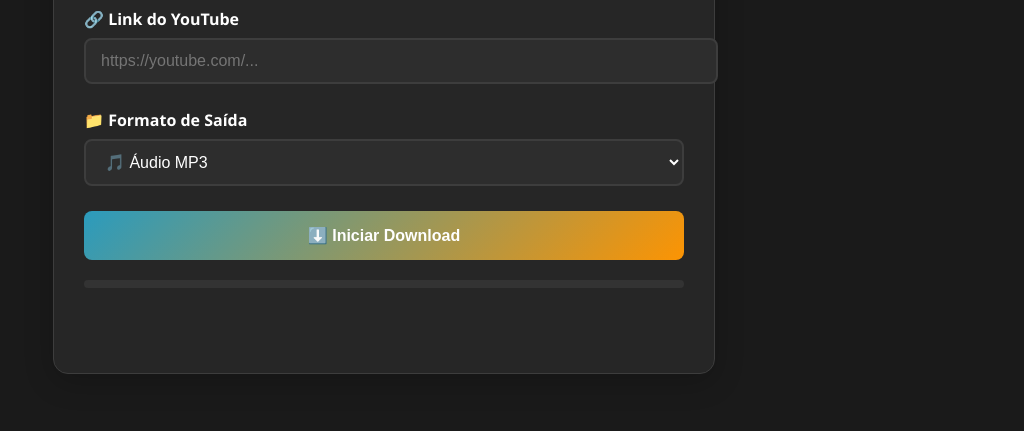
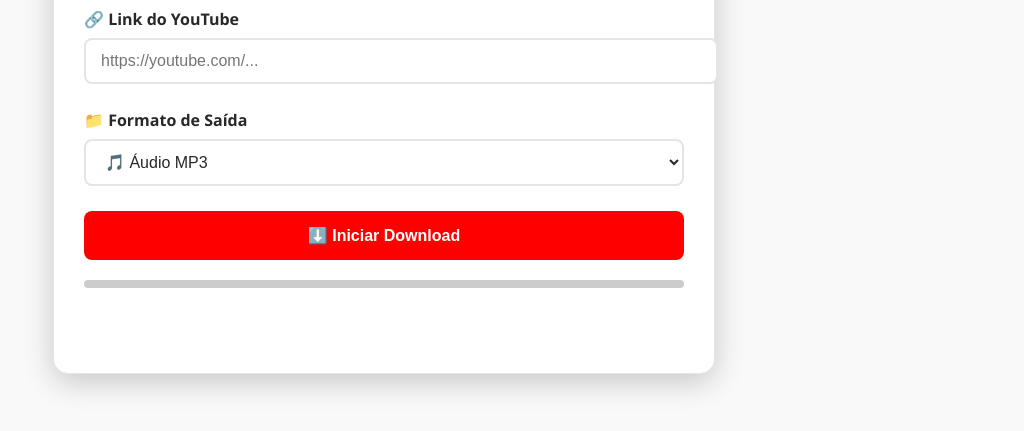
Before and after one commit to andersonjr667/YT_Downloader, a website: page public/index.html in a window 1280 px wide. Shown: the part 161-592 px from the top of the page, without its empty margins (256-1280 px from the left). Drawn offline with Linux system fonts and the light colour scheme.

Commit message:
Melhorias no frontend e backend para garantir o funcionamento do YouTube Downloader

```diff
--- a/1.txt
+++ b/1.txt
@@ -1,5 +1,4 @@
 git status
 git add .
-git commit -m "Atualização do projeto para deploy no Render"
+git commit -m "Melhorias no frontend e backend para garantir o funcionamento do YouTube Downloader"
 git push origin main
-# Verifique o status do serviço em https://render.com
--- a/public/index.html
+++ b/public/index.html
@@ -6,23 +6,23 @@
   <title>YouTube Downloader - Dark Mode</title>
   <style>
     :root {
-      --primary-color: #2b9bbd;
-      --secondary-color: #fc9403;
-      --bg-color: #1a1a1a;
-      --text-color: #ffffff;
-      --input-bg: #2d2d2d;
-      --container-bg: #262626;
-      --border-color: #3d3d3d;
-      --progress-bg: #333;
+      --primary-color: #FF0000; /* Vermelho do YouTube */
+      --secondary-color: #282828; /* Fundo escuro */
+      --bg-color: #F9F9F9; /* Fundo claro */
+      --text-color: #282828; /* Texto escuro */
+      --input-bg: #FFFFFF; /* Fundo dos inputs */
+      --container-bg: #FFFFFF; /* Fundo dos containers */
+      --border-color: #E5E5E5; /* Bordas suaves */
+      --progress-bg: #CCCCCC; /* Fundo da barra de progresso */
     }
 
     .light-theme {
-      --bg-color: #f5f5f5;
-      --text-color: #333;
-      --input-bg: #ffffff;
-      --container-bg: #ffffff;
-      --border-color: #ddd;
-      --progress-bg: #eee;
+      --bg-color: #FFFFFF; /* Fundo claro */
+      --text-color: #282828; /* Texto escuro */
+      --input-bg: #F9F9F9; /* Fundo dos inputs */
+      --container-bg: #FFFFFF; /* Fundo dos containers */
+      --border-color: #E5E5E5; /* Bordas suaves */
+      --progress-bg: #CCCCCC; /* Fundo da barra de progresso */
     }
 
     * {
@@ -44,7 +44,7 @@
       padding: 30px;
       background-color: var(--container-bg);
       border-radius: 15px;
-      box-shadow: 0 8px 30px rgba(0,0,0,0.2);
+      box-shadow: 0 8px 30px rgba(0, 0, 0, 0.2);
       border: 1px solid var(--border-color);
     }
 
@@ -79,13 +79,13 @@
     input:focus, select:focus {
       outline: none;
       border-color: var(--primary-color);
-      box-shadow: 0 0 0 3px rgba(43, 155, 189, 0.2);
+      box-shadow: 0 0 0 3px rgba(255, 0, 0, 0.2);
     }
 
     button {
       width: 100%;
       padding: 15px;
-      background: linear-gradient(135deg, var(--primary-color), var(--secondary-color));
+      background: var(--primary-color);
       border: none;
       border-radius: 8px;
       color: white;
@@ -112,14 +112,16 @@
       display: inline-block;
       width: 24px;
       height: 24px;
-      border: 3px solid rgba(255,255,255,0.3);
+      border: 3px solid rgba(255, 255, 255, 0.3);
       border-radius: 50%;
       border-top-color: var(--primary-color);
       animation: spin 1s linear infinite;
     }
 
     @keyframes spin {
-      to { transform: rotate(360deg); }
+      to {
+        transform: rotate(360deg);
+      }
     }
 
     .theme-toggle {
@@ -149,7 +151,7 @@
 
     .progress-bar {
       height: 100%;
-      background: linear-gradient(90deg, var(--primary-color), var(--secondary-color));
+      background: var(--primary-color);
       transition: width 0.3s ease;
     }
 
--- a/server.js
+++ b/server.js
@@ -59,6 +59,7 @@ app.post('/api/download', async (req, res) => {
     const { url, format } = req.body;
 
     if (!url || !format) {
+      console.error('Requisição inválida: URL ou formato ausente.');
       return res.status(400).json({ error: 'URL e formato são obrigatórios.' });
     }
 
@@ -76,7 +77,7 @@ app.post('/api/download', async (req, res) => {
       execFile('sh', ['-c', getTitle], (error, stdout) => {
         if (error) {
           console.error('Erro ao obter título:', error.message);
-          return reject(error);
+          return reject(new Error('Erro ao obter o título do vídeo.'));
         }
         resolve(sanitize(stdout.toString().trim()));
       })
```
